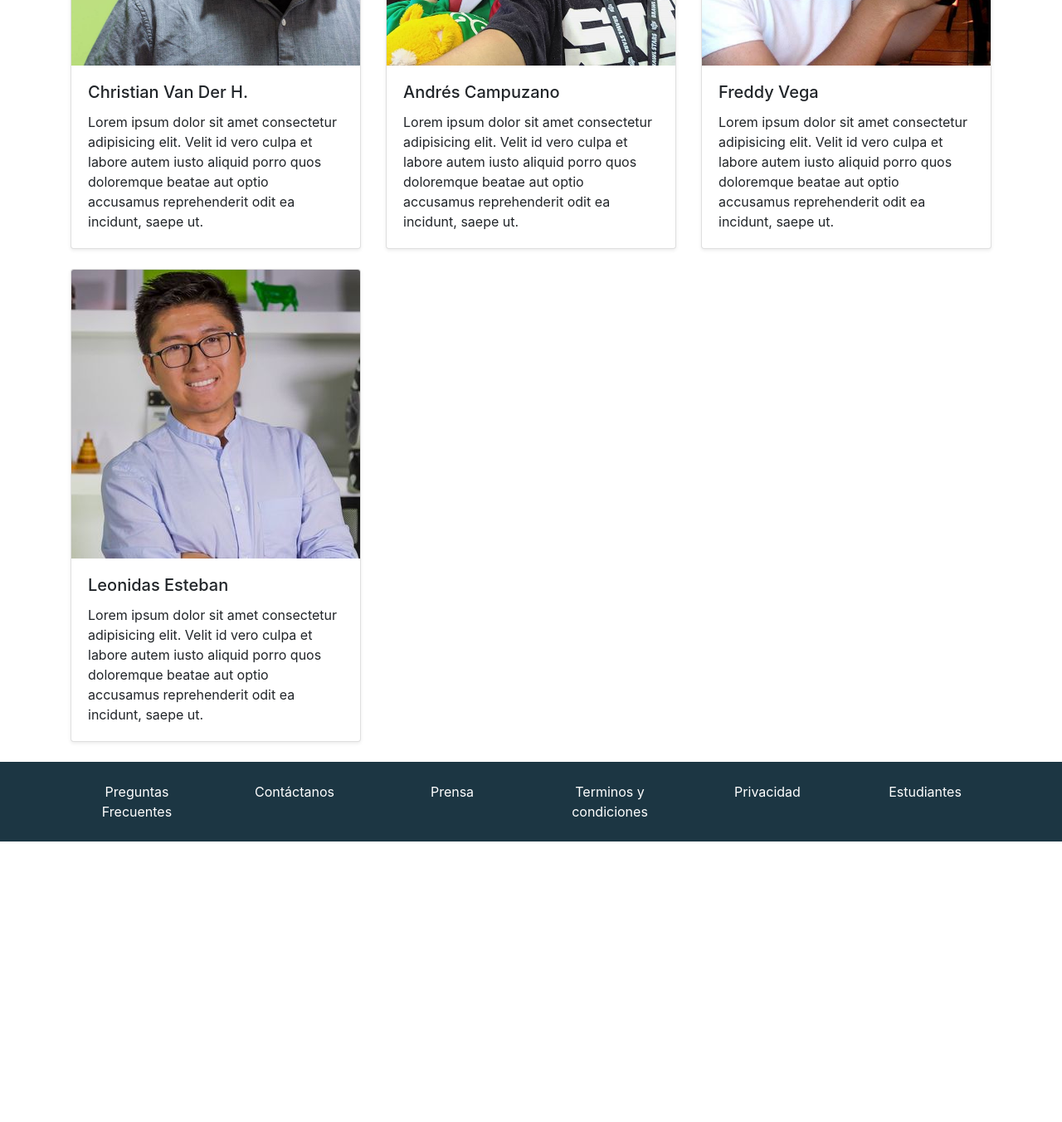
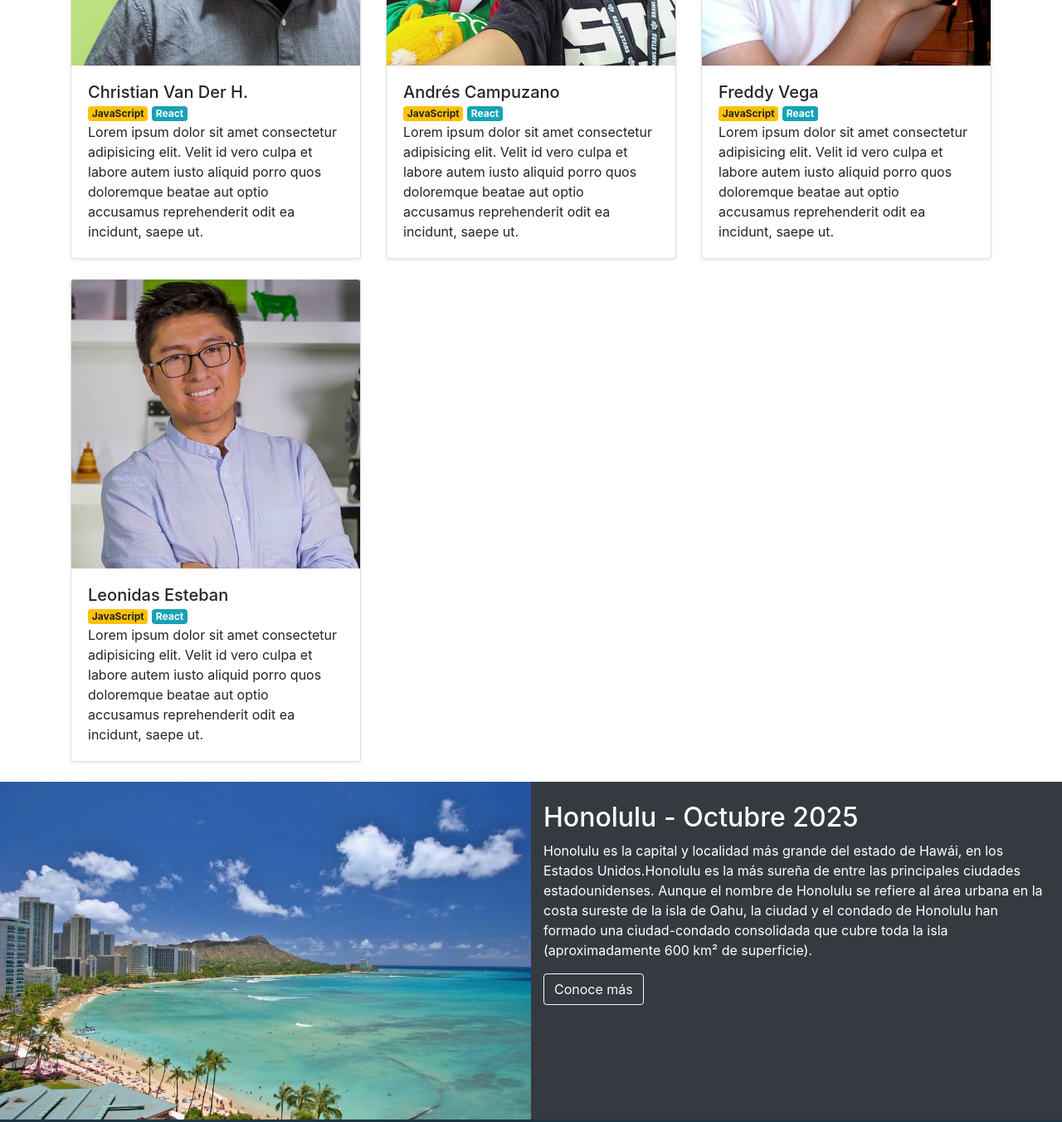
Before and after one commit to AndresCampuzano/bootstrap-platzi-conf, a plain HTML site: page index.html in a window 1280 px wide. Shown: the part 980-2332 px from the top of the page at 83% size. Before the commit the page ends 1994 px from the top, so only its background shows below. Drawn offline with nearby package versions, Linux system fonts and the light colour scheme.

Commit message:
Added event place.

```diff
--- a/index.html
+++ b/index.html
@@ -89,7 +89,7 @@
       <div class="row">
         <div class="col text-center text-uppercase">
           <small>Conoce a los</small>
-          <h2>Oradores</h2 >
+          <h2>Oradores</h2>
         </div>
       </div>
       <!-- Cards -->
@@ -98,8 +98,14 @@
           <div class="card shadow-sm">
             <img src="assets/speakers/cvander.jpeg" class="card-img-top" alt="Christian Van Der H. Imagen">
             <div class="card-body">
-              <h5 class="card-title">Christian Van Der H.</h5>
-              <p class="card-text">Lorem ipsum dolor sit amet consectetur adipisicing elit. Velit id vero culpa et labore autem iusto aliquid porro quos doloremque beatae aut optio accusamus reprehenderit odit ea incidunt, saepe ut.</p>
+              <h5 class="card-title mb-0">Christian Van Der H.</h5>
+              <div class="badges">
+                <span class="badge badge-warning">JavaScript</span>
+                <span class="badge badge-info">React</span>
+              </div>
+              <p class="card-text">Lorem ipsum dolor sit amet consectetur adipisicing elit. Velit id vero culpa et
+                labore autem iusto aliquid porro quos doloremque beatae aut optio accusamus reprehenderit odit ea
+                incidunt, saepe ut.</p>
             </div>
           </div>
         </div>
@@ -107,8 +113,14 @@
           <div class="card shadow-sm">
             <img src="assets/speakers/bs-picture.jpg" class="card-img-top" alt="Andrés Campuzano en Busan, Corea">
             <div class="card-body">
-              <h5 class="card-title">Andrés Campuzano</h5>
-              <p class="card-text">Lorem ipsum dolor sit amet consectetur adipisicing elit. Velit id vero culpa et labore autem iusto aliquid porro quos doloremque beatae aut optio accusamus reprehenderit odit ea incidunt, saepe ut.</p>
+              <h5 class="card-title mb-0">Andrés Campuzano</h5>
+              <div class="badges">
+                <span class="badge badge-warning">JavaScript</span>
+                <span class="badge badge-info">React</span>
+              </div>
+              <p class="card-text">Lorem ipsum dolor sit amet consectetur adipisicing elit. Velit id vero culpa et
+                labore autem iusto aliquid porro quos doloremque beatae aut optio accusamus reprehenderit odit ea
+                incidunt, saepe ut.</p>
             </div>
           </div>
         </div>
@@ -116,8 +128,14 @@
           <div class="card shadow-sm">
             <img src="assets/speakers/freddy.jpeg" class="card-img-top" alt="Freddy Vega Imagen">
             <div class="card-body">
-              <h5 class="card-title">Freddy Vega</h5>
-              <p class="card-text">Lorem ipsum dolor sit amet consectetur adipisicing elit. Velit id vero culpa et labore autem iusto aliquid porro quos doloremque beatae aut optio accusamus reprehenderit odit ea incidunt, saepe ut.</p>
+              <h5 class="card-title mb-0">Freddy Vega</h5>
+              <div class="badges">
+                <span class="badge badge-warning">JavaScript</span>
+                <span class="badge badge-info">React</span>
+              </div>
+              <p class="card-text">Lorem ipsum dolor sit amet consectetur adipisicing elit. Velit id vero culpa et
+                labore autem iusto aliquid porro quos doloremque beatae aut optio accusamus reprehenderit odit ea
+                incidunt, saepe ut.</p>
             </div>
           </div>
         </div>
@@ -125,8 +143,14 @@
           <div class="card shadow-sm">
             <img src="assets/speakers/leonidas2.jpeg" class="card-img-top" alt="Leonidas Esteban Imagen">
             <div class="card-body">
-              <h5 class="card-title">Leonidas Esteban</h5>
-              <p class="card-text">Lorem ipsum dolor sit amet consectetur adipisicing elit. Velit id vero culpa et labore autem iusto aliquid porro quos doloremque beatae aut optio accusamus reprehenderit odit ea incidunt, saepe ut.</p>
+              <h5 class="card-title mb-0">Leonidas Esteban</h5>
+              <div class="badges">
+                <span class="badge badge-warning">JavaScript</span>
+                <span class="badge badge-info">React</span>
+              </div>
+              <p class="card-text">Lorem ipsum dolor sit amet consectetur adipisicing elit. Velit id vero culpa et
+                labore autem iusto aliquid porro quos doloremque beatae aut optio accusamus reprehenderit odit ea
+                incidunt, saepe ut.</p>
             </div>
           </div>
         </div>
@@ -134,6 +158,27 @@
 
     </div>
   </section>
+
+  <!-- Date and place -->
+  <section id="place-time">
+    <div class="container-fluid">
+      <div class="row">
+        <div class="col-12 col-lg-6 pl-0 pr-0">
+          <img src="assets/images/honolulu.jpg" alt="Honolulu city">
+        </div>
+        <div class="col-12 col-lg-6 pt-4 pb-4">
+          <h2>Honolulu - Octubre 2025</h2>
+          <p>Honolulu es la capital y localidad más grande del estado de Hawái, en los Estados Unidos.Honolulu es la más
+            sureña de entre las principales ciudades estadounidenses. Aunque el nombre de Honolulu se refiere al área
+            urbana en la costa sureste de la isla de Oahu, la ciudad y el condado de Honolulu han formado una
+            ciudad-condado consolidada que cubre toda la isla (aproximadamente 600 km² de superficie).
+          </p>
+          <a href="#" class="btn btn-outline-light">Conoce más</a>
+        </div>
+      </div>
+    </div>
+  </section>
+
 
 
   <!-- Footer -->
--- a/style.css
+++ b/style.css
@@ -37,6 +37,16 @@
     z-index: 1;
 }
 
+#place-time img{
+    width: 100%;
+    object-fit: cover;
+}
+
+#place-time {
+    background-color: #343a40 !important;
+    color: white;
+}
+
 #footer {
     background: #1c3643;
     ;
```
Lines whose indentation alone changed are shown as unchanged.
